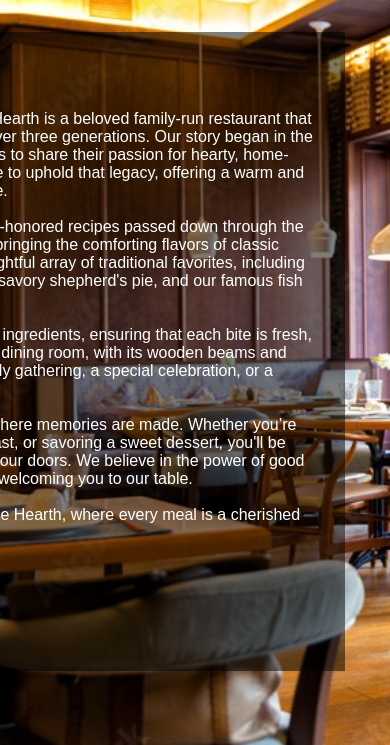
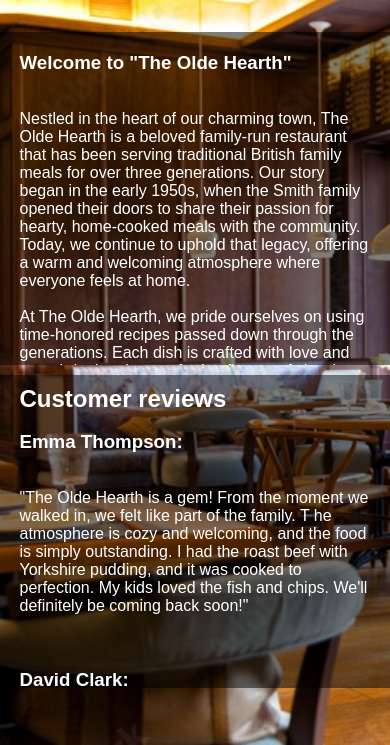
Before and after one commit to bradlloy95/odin_restaurant, a website built with webpack: page src/index.html in a window 390 px wide. Shown: the part 99-844 px from the top of the page. Built offline with nearby package versions, Linux system fonts and the light colour scheme.

Commit message:
made it mobile responsive

```diff
--- a/src/styles/main.css
+++ b/src/styles/main.css
@@ -81,9 +81,10 @@ header button:hover {
     background-color: gray;
 }
 
-.homeDiv  {
+.homeDiv {
     display: flex;
     justify-content: space-around;
+    align-items: flex-start; /* Align items to the top */
     height: 90%;
 }
 
@@ -91,28 +92,44 @@ header button:hover {
     color: white;
     background-color: var(--dark-seeThrough);
     padding: 20px 25px;
-    width: 700px;
-    margin: 10px 45px;
+    width: 50%;
     height: 90%;
-    overflow-y: scroll;
-    }
-
-    .homeText::-webkit-scrollbar {
-        display: none;
-      }
+    overflow-y: auto; /* Use auto for scroll only when necessary */
+}
+.homeText::-webkit-scrollbar {
+    display: none;
+  }
 
 .reviews {
-    width: 300px;
+    width: 30%;
     background-color: var(--dark-seeThrough);
     height: 70vh;
-    overflow-y: scroll;
-    padding:  10px 30px;
-    margin: 10px 45px;
+    overflow-y: auto; /* Use auto for scroll only when necessary */
+    padding: 10px 30px;
+    margin-left: 10px; /* Add margin for spacing between homeText and reviews */
 }
-
 .reviews::-webkit-scrollbar {
     display: none;
   }
+
+@media (max-width: 768px) {
+    .homeDiv {
+        flex-direction: column; /* Stack items vertically on smaller screens */
+        align-items: center; /* Center items horizontally */
+    }
+
+    .homeText {
+        width: 90%; /* Full width on smaller screens */
+        margin: 10px 0; /* Adjust margin for spacing */
+        height: 50vh; /* Adjust height as needed */
+    }
+
+    .reviews {
+        width: 90%; /* Full width on smaller screens */
+        margin-left: 0; /* Remove margin between items */
+        height: 50vh; /* Adjust height as needed */
+    }
+}
 
 .menuDiv {
     display: flex;
```
Also changed, not shown: dist/bundle.js, 1 other file.
